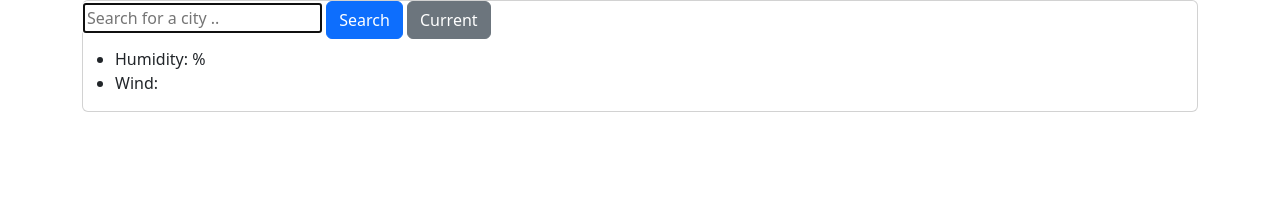
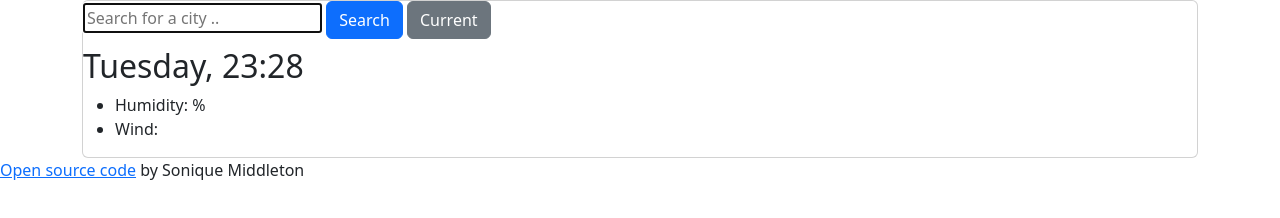
Before and after one commit to soniqmidd/WeatherAppGitHubHosting, a plain HTML site: page index.html in a window 1280 px wide. Drawn offline with nearby package versions, Linux system fonts and the light colour scheme.

Commit message:
updated index.html

```diff
--- a/index.html
+++ b/index.html
@@ -11,7 +11,7 @@
     />
     <script src="https://unpkg.com/axios/dist/axios.min.js"></script>
     <title>Wk 5 Search Engine HW</title>
-    <style src="src/searchstyle.css"></style>
+    <style src="src/style.css"></style>
   </head>
 
   <body>
@@ -44,7 +44,13 @@
         </div>
       </div>
     </div>
+    <p>
+      <a href="https://fabulous-gumption-7bab0d.netlify.app"
+        >Open source code</a
+      >
+      by Sonique Middleton
+    </p>
 
-    <script src="src/engine.js"></script>
+    <script src="src/script.js"></script>
   </body>
 </html>
```
